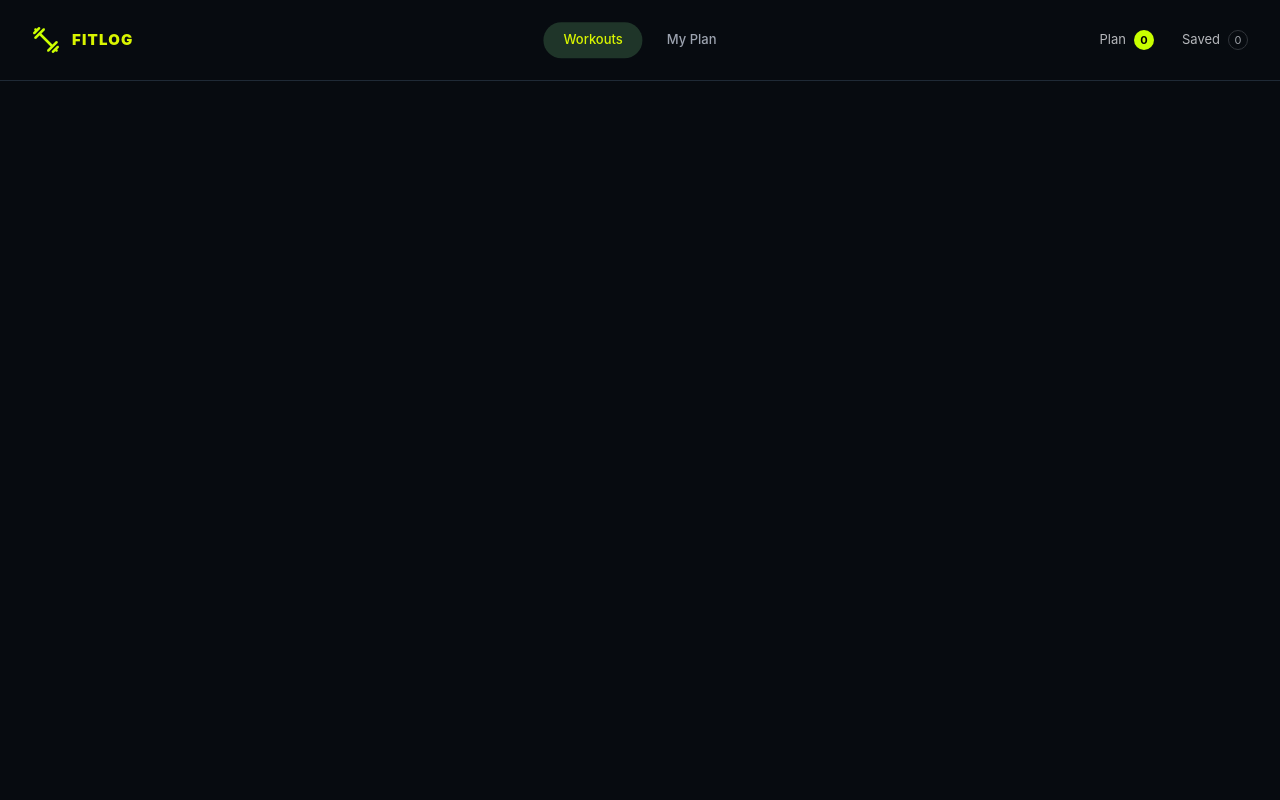
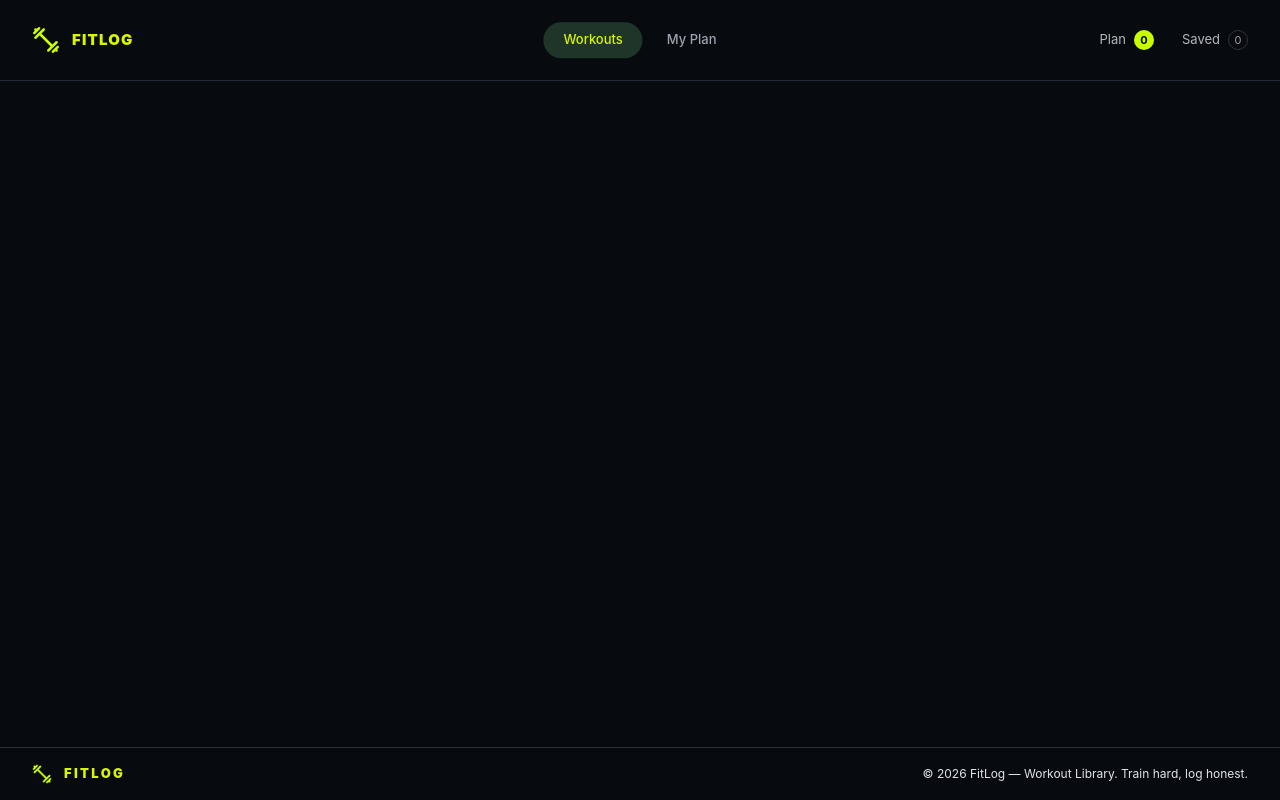
Before and after one commit to naziachowdhurydev/B14-A6-Fit-Log, a Next.js app: page / in a window 1280 px wide. Built offline with nearby package versions, Linux system fonts and the light colour scheme.

Commit message:
add Footer component and update Navbar logo source

```diff
--- a/src/app/page.js
+++ b/src/app/page.js
@@ -1,9 +1,12 @@
 import Navbar from "@/components/shared/Navbar";
+import Footer from "@/components/Footer";
 
 export default function Home() {
   return (
-    <main className="min-h-screen bg-[#070b10] text-white">
+    <main className="flex min-h-screen flex-col bg-[#070b10] text-white">
       <Navbar />
+      <div className="flex-1" />
+      <Footer />
     </main>
   );
 }
--- /dev/null
+++ b/src/components/Footer.tsx
@@ -0,0 +1,32 @@
+import Image from "next/image";
+import React from "react";
+
+const Footer = () => {
+  return (
+    <footer className="border-t border-[#2a2f36] bg-[#070b10] text-white">
+      <div className="mx-auto flex w-full max-w-360 items-center justify-between gap-4 px-3 py-4 sm:px-5 lg:px-8">
+        <div className="flex items-center gap-3">
+          <div className="flex h-5 w-5 items-center justify-center rounded-mdp-1">
+            <Image
+              src="/assets/logo.png"
+              alt="FitLog logo"
+              width={30}
+              height={30}
+              className="h-7 w-7 object-contain"
+            />
+          </div>
+
+          <span className="text-[13px] font-black uppercase tracking-[0.18em] text-[#d9f500]">
+            FITLOG
+          </span>
+        </div>
+
+        <p className="text-right text-[11px] text-[#dfe5ee] sm:text-[12px]">
+          © 2026 FitLog — Workout Library. Train hard, log honest.
+        </p>
+      </div>
+    </footer>
+  );
+};
+
+export default Footer;
--- a/src/components/shared/Navbar.tsx
+++ b/src/components/shared/Navbar.tsx
@@ -1,6 +1,5 @@
 import React from "react";
 import Image from "next/image";
-import logo from "../../../public/assets/logo.png";
 
 const navItems = [
   { label: "Workouts", active: true },
@@ -15,7 +14,7 @@ const Navbar = () => {
           {/* LEFT - LOGO */}
           <div className="flex shrink-0 items-center gap-3">
             <Image
-              src={logo}
+              src="/assets/logo.png"
               alt="FitLog logo"
               width={30}
               height={30}
```
